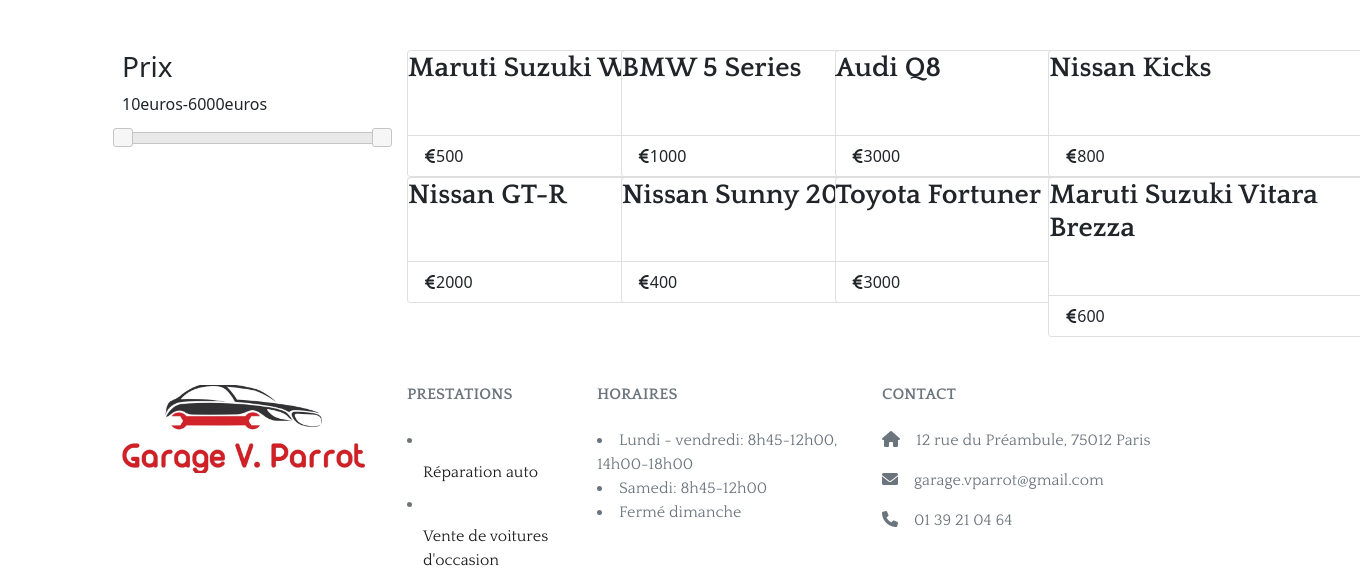
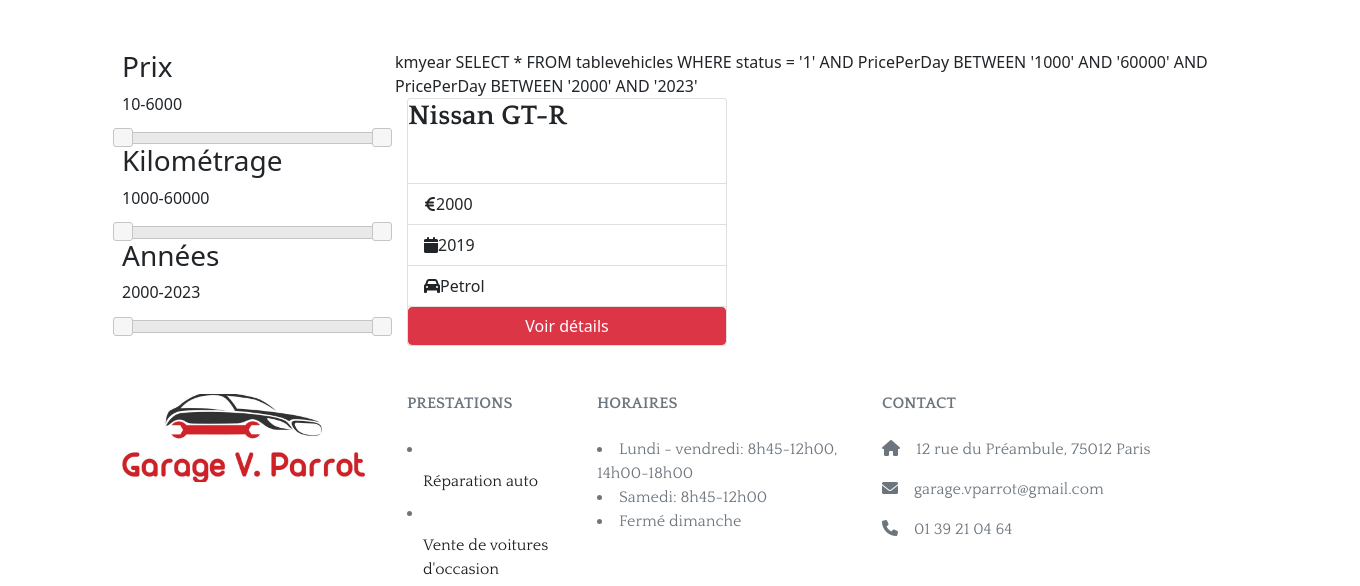
Before and after one commit to ATML-TD/ECF_Garage_2023, a PHP site: page /CarsList.php in a window 1360 px wide. Shown: the part 150-736 px from the top of the page. Run offline with PHP 8.4, Linux system fonts and the light colour scheme; data comes from the database, SQL or seed files in the repository.

Commit message:
Added filter for km and year

```diff
--- a/CarsList.php
+++ b/CarsList.php
@@ -18,9 +18,6 @@
     <link rel="stylesheet" href="https://ajax.googleapis.com/ajax/libs/jqueryui/1.13.2/themes/smoothness/jquery-ui.css">
     <script src="//code.jquery.com/jquery-3.7.0.js"></script>
     <script src="//code.jquery.com/ui/1.13.2/jquery-ui.js"></script>
-    <!--<script src="https://ajax.googleapis.com/ajax/libs/jquery/3.6.3/jquery.min.js"></script>-->
-    <!--<script src="https://ajax.googleapis.com/ajax/libs/jqueryui/1.13.2/jquery-ui.min.js"></script>-->
-
 
 </head>
 
--- a/FilterCars.php
+++ b/FilterCars.php
@@ -1,3 +1,4 @@
+
 <?php
 include('includes/Config.php'); //Database Connection
 
@@ -10,8 +11,23 @@
         $query .= "
     AND PricePerDay BETWEEN '" . $_POST["minimum_price"] . "' AND '" . $_POST["maximum_price"] . "'
     ";
+    echo("price");
     }
 
+    if (isset($_POST["minimum_km"], $_POST["maximum_km"]) && !empty($_POST["minimum_km"]) && !empty($_POST["maximum_km"])) {
+        $query .= "
+    AND PricePerDay BETWEEN '" . $_POST["minimum_km"] . "' AND '" . $_POST["maximum_km"] . "'
+    ";
+    echo("km");
+    }
+
+    if (isset($_POST["minimum_year"], $_POST["maximum_year"]) && !empty($_POST["minimum_year"]) && !empty($_POST["maximum_year"])) {
+        $query .= "
+    AND PricePerDay BETWEEN '" . $_POST["minimum_year"] . "' AND '" . $_POST["maximum_year"] . "'
+    ";
+    echo("year");
+    }
+    echo($query);
     $statement = $pdo->prepare($query);
     $statement->execute();
     $result = $statement->fetchAll();
@@ -24,12 +40,19 @@
         <div class="product-grid">
             <div class="product-content">
                 <div class="card" style="width: 20rem;">
-                    <h3 class="title"><a href="#">' . $row['VehiclesTitle'] . '</a></h3>
+                    <h3 class="title">' . $row['VehiclesTitle'] . '</h3>
                     <ul class="list-group list-group-flush">
                         <li class="list-group-item">
                             <i class="fas fa-euro-sign"></i>' . $row['PricePerDay'] . '
                         </li>
+                        <li class="list-group-item">
+                            <i class="fas fa-calendar"></i>' . $row['ModelYear'] . '
+                        </li>
+                        <li class="list-group-item">
+                            <i class="fas fa-car"></i>' . $row['FuelType'] . '
+                        </li>
                     </ul>
+                    <a href="CarsOverview.php?id=' . $row['id'] . '"class="btn btn-danger">Voir détails</a>
                 </div>
             </div>
         </div>
@@ -37,7 +60,7 @@
 
     }
     } else {
-        $output = '<h3>No Data Found</h3>';
+        $output = '<h3>Pas de véhicules trouvés</h3>';
     }
     echo $output;
 }
--- a/includes/DisplayCars.php
+++ b/includes/DisplayCars.php
@@ -12,8 +12,22 @@
                 <h3>Prix</h3>
                 <input type="hidden" id="hidden_minimum_price" value="0" />
                 <input type="hidden" id="hidden_maximum_price" value="6000" />
-                <p id="price_show">10euros-6000euros</p>
+                <p id="price_show">10-6000</p>
                 <div id="price_range"></div>
+            </div>
+            <div class="list-group">
+                <h3>Kilométrage</h3>
+                <input type="hidden" id="hidden_minimum_km" value="1000" />
+                <input type="hidden" id="hidden_maximum_km" value="60000" />
+                <p id="km_show">1000-60000</p>
+                <div id="km_range"></div>
+            </div>
+            <div class="list-group">
+                <h3>Années</h3>
+                <input type="hidden" id="hidden_minimum_year" value="2000" />
+                <input type="hidden" id="hidden_maximum_year" value="2023" />
+                <p id="year_show">2000-2023</p>
+                <div id="year_range"></div>
             </div>
         </div>
         <div class="col-md-9">
@@ -32,13 +46,21 @@
             let action = 'fetch_data';
             let minimum_price = $('#hidden_minimum_price').val();
             let maximum_price = $('#hidden_maximum_price').val();
+            let minimum_km = $('#hidden_minimum_km').val();
+            let maximum_km = $('#hidden_maximum_km').val();
+            let minimum_year = $('#hidden_minimum_year').val();
+            let maximum_year = $('#hidden_maximum_year').val();
             $.ajax({
                 url: "FilterCars.php",
                 method: "POST",
                 data: {
                     action: action,
                     minimum_price: minimum_price,
-                    maximum_price: maximum_price
+                    maximum_price: maximum_price,
+                    minimum_km: minimum_km,
+                    maximum_km: maximum_km,
+                    minimum_year: minimum_year,
+                    maximum_year: maximum_year
                 },
                 success: function(data) {
                     $('.filter_data').html(data);
@@ -65,5 +87,33 @@
             }
         });
 
+        $('#km_range').slider({
+            range: true,
+            min: 10,
+            max: 6000,
+            values: [10, 6000],
+            step: 10,
+            stop: function(event, ui) {
+                $('#km_show').html(ui.values[0] + ' - ' + ui.values[1]);
+                $('#hidden_minimum_km').val(ui.values[0]);
+                $('#hidden_maximum_km').val(ui.values[1]);
+                filter_data();
+            }
+        });
+
+        $('#year_range').slider({
+            range: true,
+            min: 2000,
+            max: 2023,
+            values: [2000, 2023],
+            step: 1,
+            stop: function(event, ui) {
+                $('#year_show').html(ui.values[0] + ' - ' + ui.values[1]);
+                $('#hidden_minimum_year').val(ui.values[0]);
+                $('#hidden_maximum_year').val(ui.values[1]);
+                filter_data();
+            }
+        });
+
     });
 </script>
```
